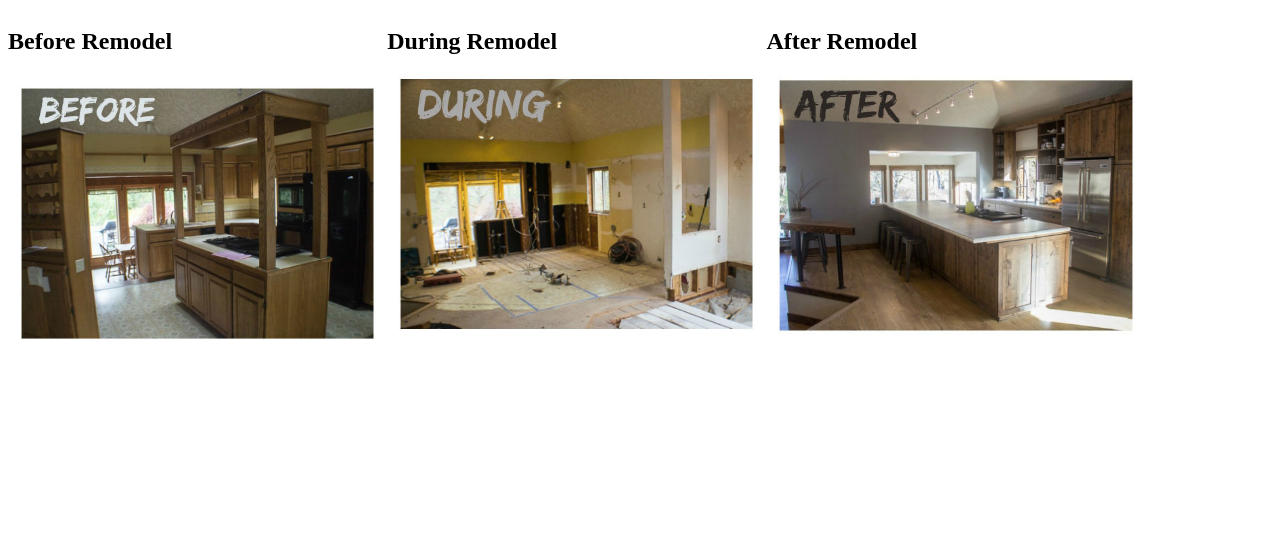
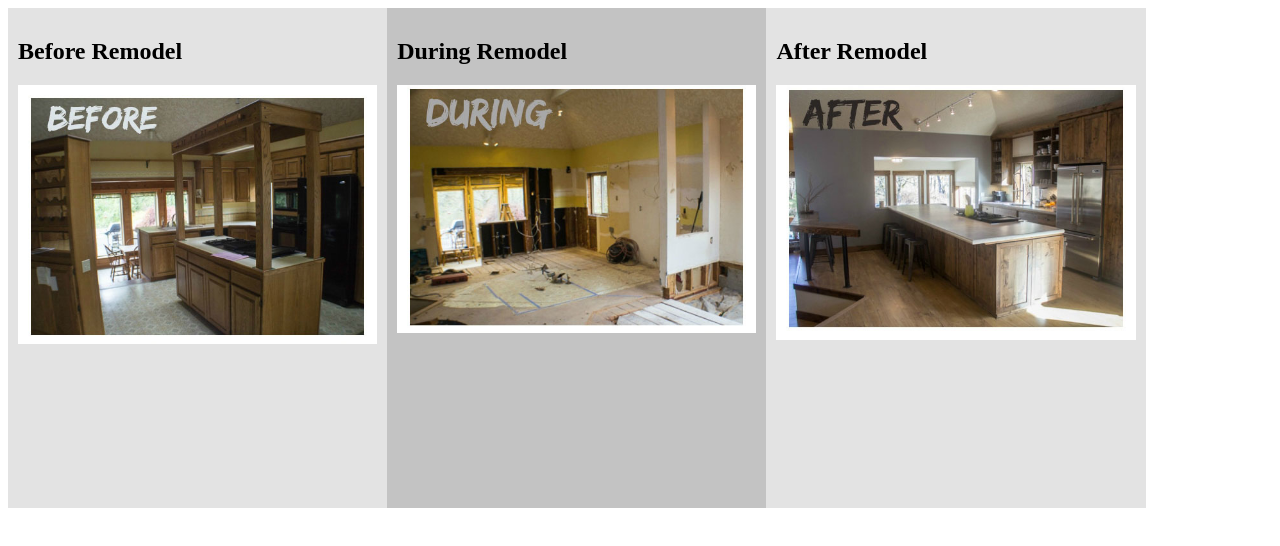
Before and after one commit to basicjohn/interior-decorator, a plain HTML site: page index.html in a window 1280 px wide. Drawn offline with Linux system fonts and the light colour scheme.

Commit message:
Changed the color of each column and worked on some of the spacing
Co-authored-by: Thomas Friedrichs <friedrichs.tommy@gmail.com>

```diff
--- a/css/style.css
+++ b/css/style.css
@@ -1,16 +1,23 @@
-.before {
+.column {
     float: left;
     width: 30%;
+    height: 500px;
+    box-sizing: border-box;
+    padding: 10px;
+
 }
-.during {
-    float: left;
-    width: 30%;
+
+#before {
+    background-color: #e3e3e3;
 }
-.after {
-    float: left;
-    width: 30%;
+#during {
+    background-color: #c3c3c3;
+}
+#after {
+    background-color: #e3e3e3;
 }
 
 img {
   width: 100%;
+
 }
--- a/index.html
+++ b/index.html
@@ -8,15 +8,15 @@
   <title>Document</title>
 </head>
 <body>
-  <div class="before">
+  <div class="column" id="before">
       <h2>Before Remodel</h2>
       <img src="images/renovations_01.jpg">
   </div>
-  <div class="during">
+  <div class="column" id="during">
       <h2>During Remodel</h2>
       <img src="images/renovations_02.jpg">
   </div>
-  <div class="after">
+  <div class="column" id="after">
       <h2>After Remodel</h2>
       <img src="images/renovations_03.jpg">
   </div>
```
